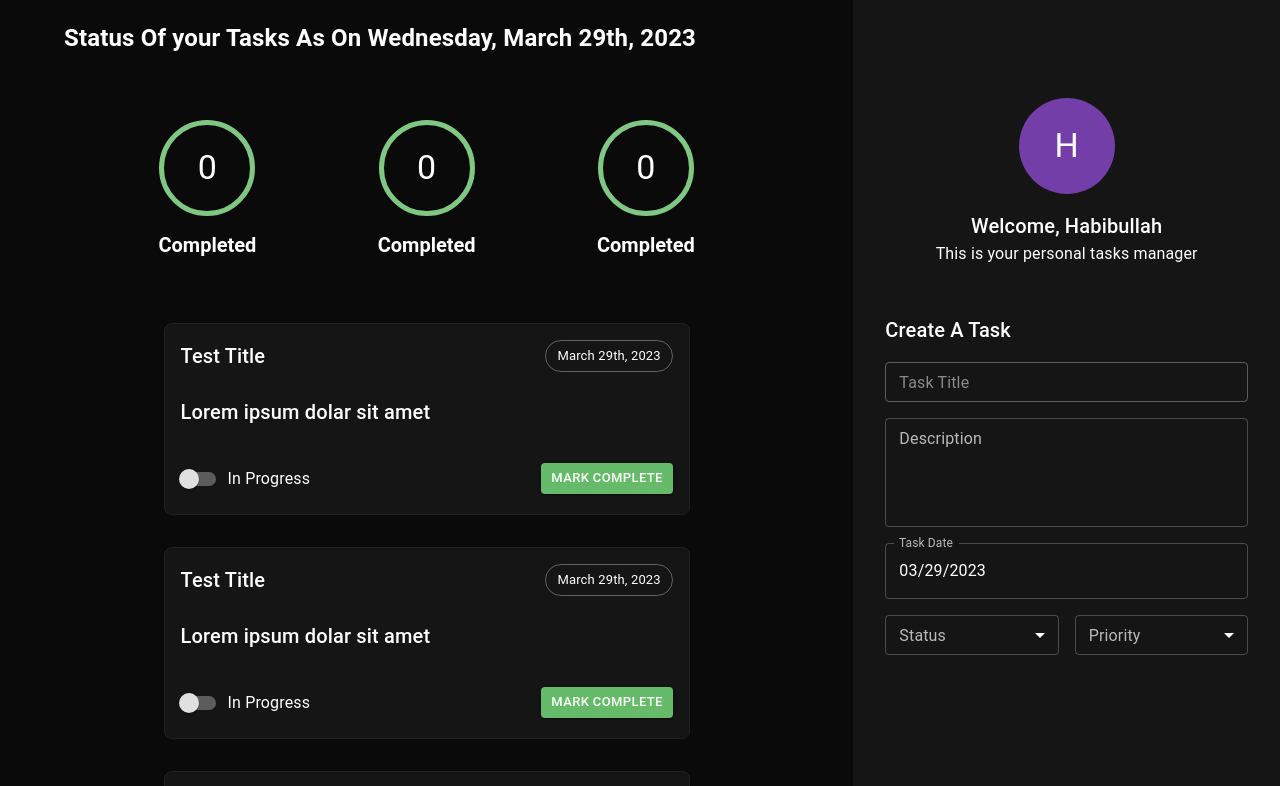
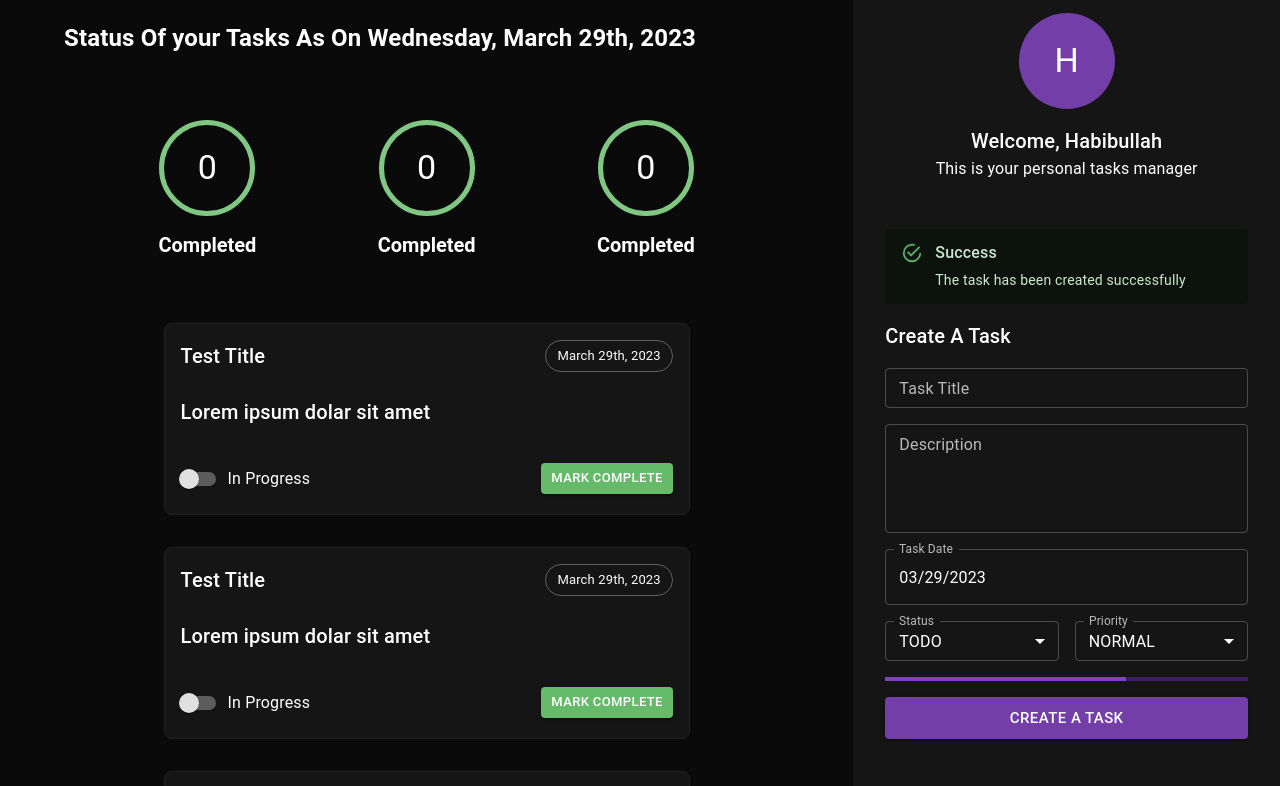
Before and after one commit to habibullahturkmen/task-management-ui, a React (Vite) app: page / in a window 1280 px wide. Shown: the top 786 px of the page. Built offline with nearby package versions, Linux system fonts and the light colour scheme.

Commit message:
created states and connected to form fields, added button, alert, and progress bar

```diff
--- a/src/components/createTaskForm/_taskDateField.tsx
+++ b/src/components/createTaskForm/_taskDateField.tsx
@@ -2,7 +2,7 @@ import { AdapterDayjs } from "@mui/x-date-pickers/AdapterDayjs"
 import { LocalizationProvider } from "@mui/x-date-pickers/LocalizationProvider"
 import { DatePicker } from "@mui/x-date-pickers/DatePicker"
 import React, { FC, ReactElement } from "react"
-import dayjs, { Dayjs } from "dayjs"
+import dayjs from "dayjs"
 import PropTypes from "prop-types"
 
 import { IDateField } from "./interfaces/IDateField"
@@ -30,7 +30,7 @@ const TaskDateField: FC<IDateField> = (props): ReactElement => {
 export default TaskDateField
 
 TaskDateField.propTypes = {
-  value: PropTypes.instanceOf(Dayjs),
+  value: PropTypes.any,
   onChange: PropTypes.func,
   disabled: PropTypes.bool,
 }
--- a/src/components/createTaskForm/createTaskForm.tsx
+++ b/src/components/createTaskForm/createTaskForm.tsx
@@ -1,5 +1,13 @@
-import React, { FC, ReactElement } from "react"
-import { Box, Typography, Stack } from "@mui/material"
+import React, { FC, ReactElement, useState } from "react"
+import {
+  Box,
+  Typography,
+  Stack,
+  LinearProgress,
+  Button,
+  Alert,
+  AlertTitle,
+} from "@mui/material"
 
 import TaskDescriptionField from "./_taskDescriptionField"
 import TaskSelectField from "./_taskSelectField"
@@ -7,8 +15,15 @@ import TaskTitleField from "./_taskTitleField"
 import TaskDateField from "./_taskDateField"
 import { Priority } from "./enums/Priority"
 import { Status } from "./enums/Status"
+import dayjs, { Dayjs } from "dayjs"
 
 const CreateTaskForm: FC = (): ReactElement => {
+  const [title, setTitle] = useState<string | undefined>(undefined)
+  const [description, setDescription] = useState<string | undefined>(undefined)
+  const [date, setDate] = useState<Dayjs | null>(dayjs())
+  const [status, setStatus] = useState<string>(Status.todo)
+  const [priority, setPriority] = useState<string>(Priority.normal)
+
   return (
     <Box
       display="flex"
@@ -18,17 +33,25 @@ const CreateTaskForm: FC = (): ReactElement => {
       px={4}
       my={6}
     >
+      <Alert severity="success" sx={{ width: "100%", marginBottom: "16px" }}>
+        <AlertTitle>Success</AlertTitle>
+        The task has been created successfully
+      </Alert>
       <Typography mb={2} component="h2" variant="h6">
         Create A Task
       </Typography>
       <Stack sx={{ width: "100%" }} spacing={2}>
-        <TaskTitleField disabled />
-        <TaskDescriptionField />
-        <TaskDateField />
+        <TaskTitleField onChange={(e) => setTitle(e.target.value)} />
+        <TaskDescriptionField
+          onChange={(e) => setDescription(e.target.value)}
+        />
+        <TaskDateField value={date} onChange={(date) => setDate(date)} />
         <Stack sx={{ width: "100%" }} direction="row" spacing={2}>
           <TaskSelectField
             label="Status"
             name="status"
+            value={status}
+            onChange={(e) => setStatus(e.target.value as string)}
             items={[
               {
                 value: Status.todo,
@@ -47,6 +70,8 @@ const CreateTaskForm: FC = (): ReactElement => {
           <TaskSelectField
             label="Priority"
             name="priority"
+            value={priority}
+            onChange={(e) => setPriority(e.target.value as string)}
             items={[
               {
                 value: Priority.low,
@@ -63,6 +88,10 @@ const CreateTaskForm: FC = (): ReactElement => {
             ]}
           />
         </Stack>
+        <LinearProgress />
+        <Button variant="contained" size="large" fullWidth>
+          Create A Task
+        </Button>
       </Stack>
     </Box>
   )
```
